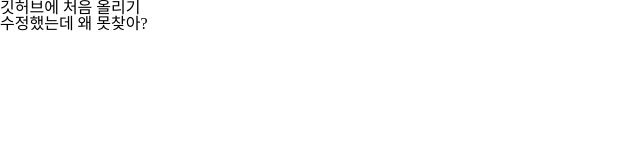
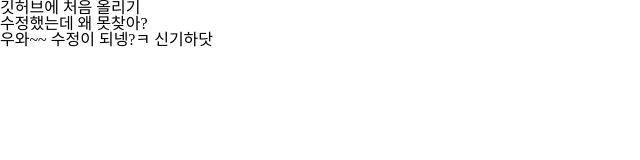
Before and after one commit to yangseungss/new_portfolio, a plain HTML site: page index2.html in a window 1280 px wide. Shown: the whole page, without its empty margins (0-640 px from the left). Drawn offline with Linux system fonts and the light colour scheme.

Commit message:
second commit

```diff
--- a/index2.html
+++ b/index2.html
@@ -12,6 +12,7 @@
 <body>
 <p>깃허브에 처음 올리기</p>
 <p>수정했는데 왜 못찾아?</p>
+<p>우와~~ 수정이 되넹?ㅋ 신기하닷</p>
 </body>
 
 </html>
```
